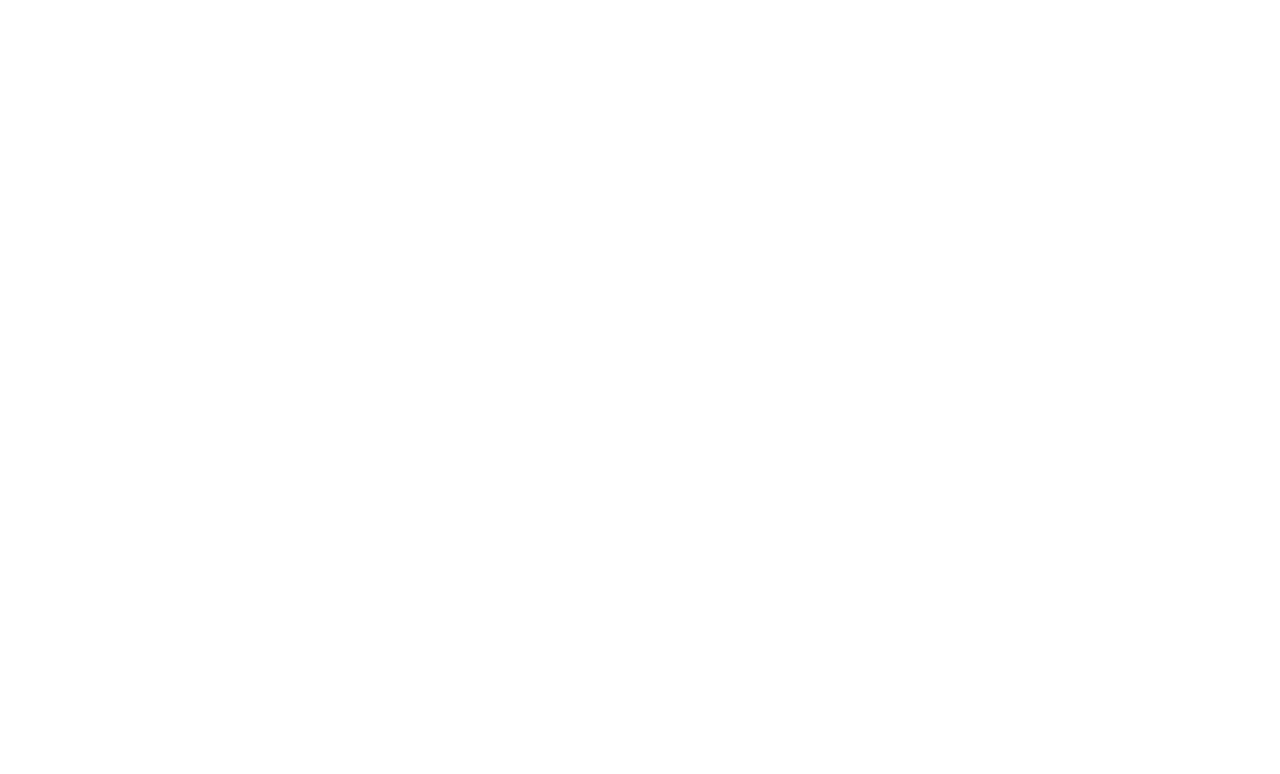
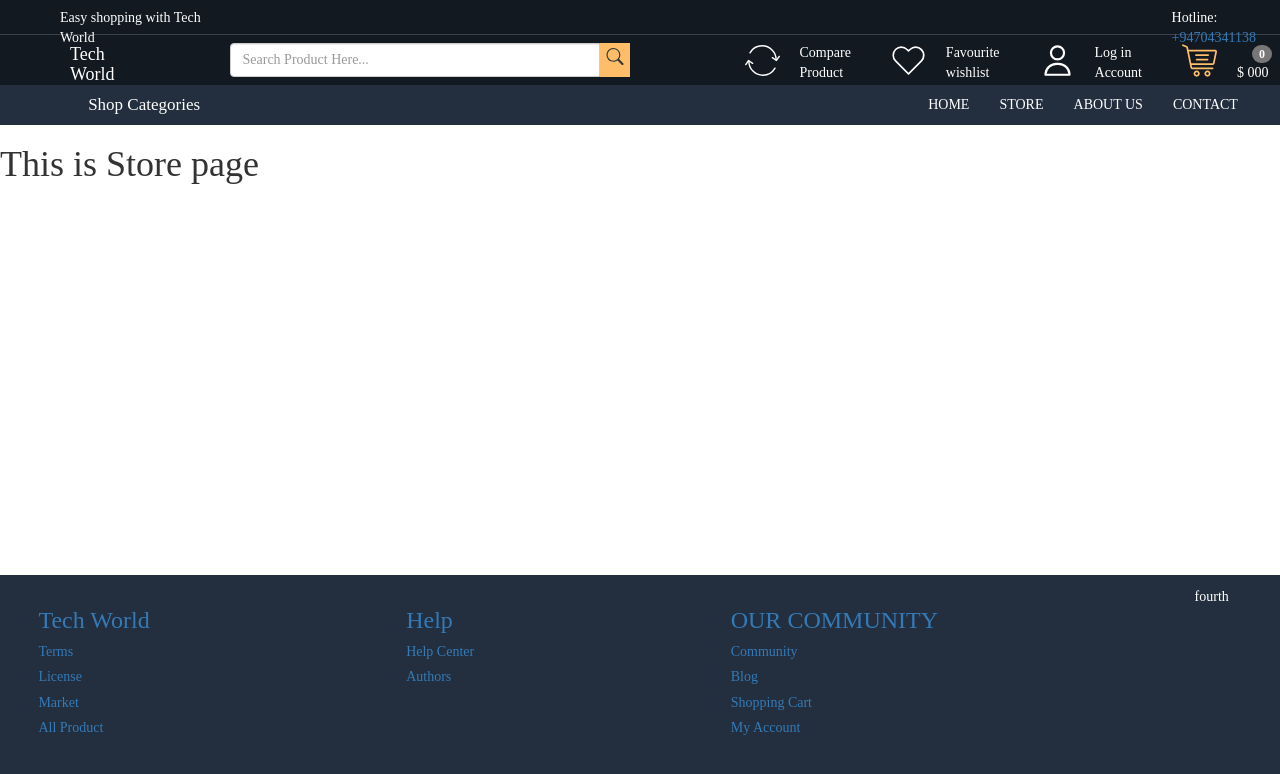
Before and after one commit to SeyonSuriya/e-commerce_system_with_API_-Group-, a React (Create React App) app in the folder frontend/: page /store in a window 1280 px wide. Before the commit this address had no page. Shown: the top 774 px of the page. Built offline with nearby package versions, Linux system fonts and the light colour scheme.

Commit message:
Linked pages to header and empty storepage added

```diff
--- a/frontend/src/App.js
+++ b/frontend/src/App.js
@@ -8,6 +8,8 @@ import Home from './pages/Home';
 import Cart from './pages/Cart';
 import WishList from './pages/WishList';
 import Orders from './pages/Orders';
+import Store from './pages/Store';
+import LoginPage from './pages/LoginPage';
 
 
 function App() {
@@ -21,6 +23,8 @@ function App() {
         <Route path="/orders" element={<Orders />}/>
         <Route path="/aboutUs" element={<About />}/>
         <Route path="/contactUs" element={<Contact />}/>
+        <Route path="/store" element={<Store />}/>
+        <Route path="/login" element={<LoginPage />}/>
       </Routes>
     </BrowserRouter>
     </div>
--- a/frontend/src/components/Header.js
+++ b/frontend/src/components/Header.js
@@ -54,15 +54,14 @@ const Header = () => {
                     </Link>
 
 
-                      <Link className='icontag'>
+                      <Link className='icontag' to="/wishlist">
                       <img src="images/wishlist.svg" alt="wishlist" />
                       <p>
                        Favourite <br /> wishlist
                       </p>
                       </Link>
 
-
-                      <Link className='icontag'>
+                      <Link className='icontag' to="/login">
                       <img src="images/user.svg" alt="user" />
                       <p>
                         Log in <br />  Account
@@ -70,14 +69,12 @@ const Header = () => {
                       </Link>
 
                    <div>
-                      <Link className='icontag'>
+                      <Link className='icontag' to="/cart">
                       <img src="images/cart.svg" alt="cart" />
                      <div className='d-flex flex-column gap-10'>
                         <span className='badge'>0</span>
                         <p className='totalprice'>$ 000</p>
                      </div>
-
-
                       </Link>
                    </div>
                 </div>
@@ -90,25 +87,24 @@ const Header = () => {
         <div className='menu-bottom'>
           <div>
           <div class="dropdown">
-
                  <button class="btn btn-secondary dropdown-toggle bg-transparent"
                   type="button" data-bs-toggle="dropdown"
                    aria-expanded="false">
                     Shop Categories
                       </button>
   <ul class="dropdown-menu">
-    <li><a class="dropdown-item" href="mobilephone.js">Mobile Phone</a></li>
-    <li><a class="dropdown-item" href="laptopcomputers.js">Laptop Computers</a></li>
-    <li><a class="dropdown-item" href="desktopcomputer.js">Desktop Computers</a></li>
+    <li><a class="dropdown-item" href="Store?query=Science">Science</a></li>
+    <li><a class="dropdown-item" href="Store?query=Mathematic">Mathematics</a></li>
+    <li><a class="dropdown-item" href="Store?query=Novel">Novels</a></li>
   </ul>
 </div>
           </div>
           <div className='menu-links'>
             <div className='d-flexx'>
                 <NavLink className="pageslink" to="/">Home</NavLink>
-                <NavLink className="pageslink" to="/">Store</NavLink>
-                <NavLink className="pageslink" to="/">About Us</NavLink>
-                <NavLink className="pageslink" to="/contact">Contact</NavLink>
+                <NavLink className="pageslink" to="/store">Store</NavLink>
+                <NavLink className="pageslink" to="/aboutUs">About Us</NavLink>
+                <NavLink className="pageslink" to="/contactUs">Contact</NavLink>
             </div>
           </div>
         </div>
@@ -117,5 +113,4 @@ const Header = () => {
     </>
   )
 }
-
 export default Header;
--- a/frontend/src/components/loginform.css
+++ b/frontend/src/components/loginform.css
@@ -47,3 +47,7 @@
 .Facebook{
     Background-image: url("https://icons8.com/icon/118466/facebook");
 }
+.Log-btn{
+    text-align: center;
+
+}
--- a/frontend/src/components/loginform.js
+++ b/frontend/src/components/loginform.js
@@ -1,25 +1,23 @@
-import React from "react";
+import React from 'react'
 import "./loginform.css"
 
-const Loginform =()=>{
-    return(
+export default function loginform() {
+  return (
        <div className ="log">
          <h1> LOGIN</h1>
-            <input type ="email" placeholder="Email"/>
-            <input type ="password" placeholder="password"/>
-
-        <div className="Log-btn">LOGIN</div>
-
+         <form>
+            Email :  <input type ="email" placeholder="Email"/><br/><br/>
+            Password : <input type ="password" placeholder="password"/>
+                <div className="Log-btn">
+                    <br/>
+                    <button type='submit'>Log in</button>
+                </div>
+         </form>
                 <p className="text"> OR LOGIN USING</p>
-
                 <div className="extra-Log">
                     <div className="Facebook"></div>
-
                     <div className="Google"></div>
                 </div>
-
        </div>
   )
 }
-
-export default Loginform;
--- a/frontend/src/pages/LoginPage.js
+++ b/frontend/src/pages/LoginPage.js
@@ -1,19 +1,12 @@
 import React from 'react'
-import { BrowserRouter, Route, Routes } from 'react-router-dom';
-import Loginform from './components/Loginform'
+
+import Loginform from '../components/Loginform'
 export default function LoginPage() {
   return (
     <div>
-    <BrowserRouter>
-      <Routes>
-        <Route //</Routes>path="/" element={<Layout />}
-        >
 
-        </Route>
-      </Routes>
-    </BrowserRouter>
     <div className="page">
-      <Loginform />
+     <Loginform/>
       </div>
 
     </div>
--- /dev/null
+++ b/frontend/src/pages/Store.js
@@ -0,0 +1,26 @@
+import React from 'react'
+import Header from '../components/Header';
+import Footer from '../components/Footer';
+
+
+export default function Store() {
+  return (
+
+     <div>
+          <Header/>
+
+      {
+        // Add Codes For Store page Here
+      }
+          <h1>This is Store page</h1>
+
+
+          <br/><br/><br/><br/><br/><br/><br/>
+          <br/><br/><br/><br/><br/>
+          <br/><br/><br/><br/><br/><br/><br/>
+
+          <Footer/>
+        </div>
+
+      )
+    }
```
Lines whose indentation alone changed are shown as unchanged.
